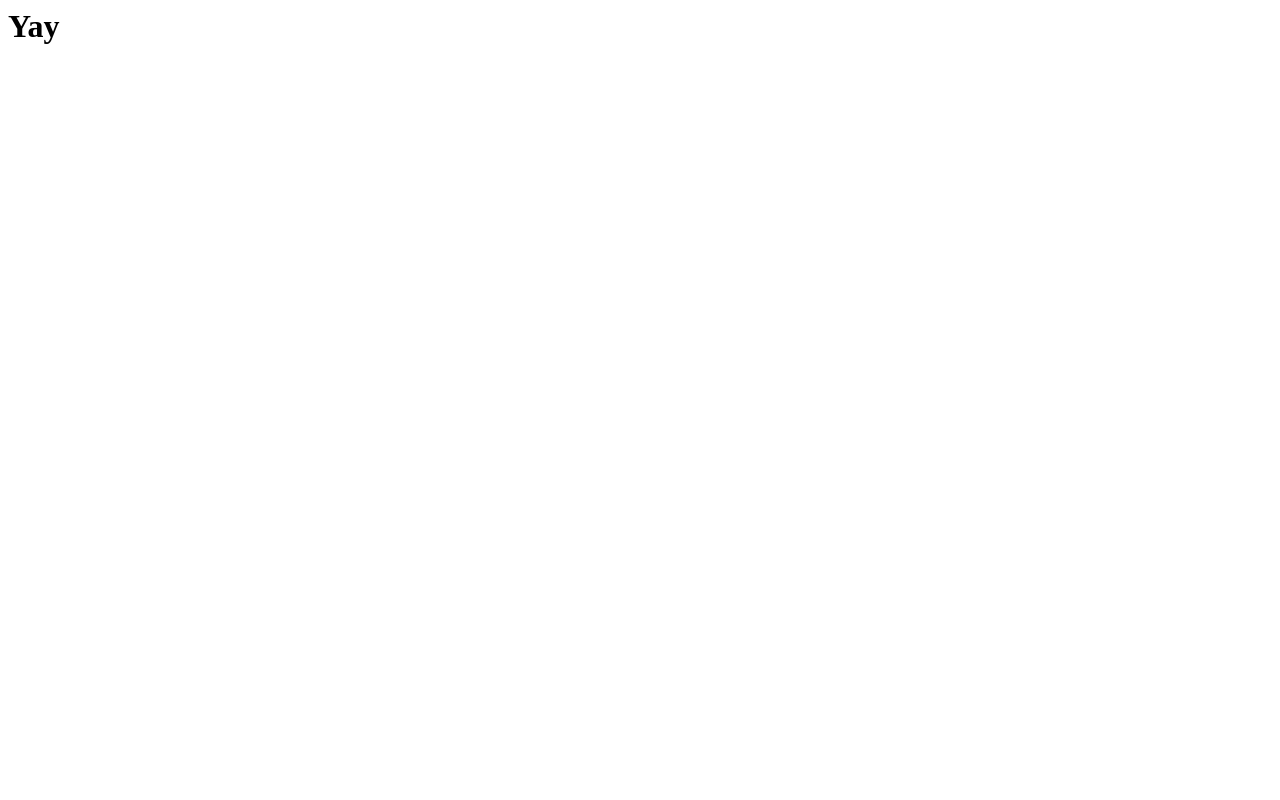
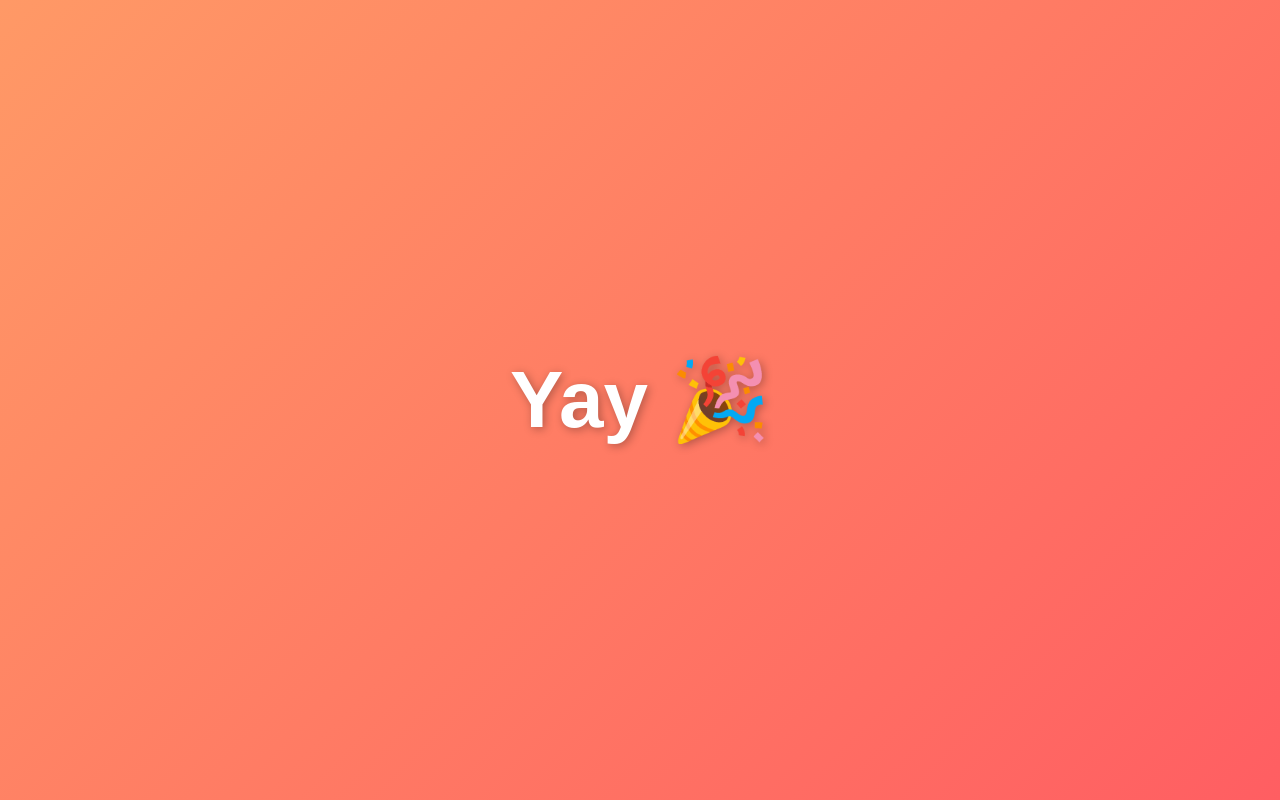
Before and after one commit to Chicken-Go-Crazy/jayabout, a plain HTML site: page index.html in a window 1280 px wide. Drawn offline with Linux system fonts and the light colour scheme.

Commit message:
Update index.html

```diff
--- a/index.html
+++ b/index.html
@@ -1 +1,32 @@
-<h1>Yay</h1>
+<!DOCTYPE html>
+<html lang="en">
+<head>
+  <meta charset="UTF-8">
+  <meta name="viewport" content="width=device-width, initial-scale=1.0">
+  <title>Yay Website</title>
+  <style>
+    body {
+      margin: 0;
+      font-family: Arial, sans-serif;
+      display: flex;
+      justify-content: center;
+      align-items: center;
+      height: 100vh;
+      background: linear-gradient(135deg, #ff9966, #ff5e62);
+      color: #fff;
+    }
+    h1 {
+      font-size: 5rem;
+      text-shadow: 2px 2px 10px rgba(0,0,0,0.3);
+      animation: pop 1s ease forwards;
+    }
+    @keyframes pop {
+      0% { transform: scale(0.5); opacity: 0; }
+      100% { transform: scale(1); opacity: 1; }
+    }
+  </style>
+</head>
+<body>
+  <h1>Yay 🎉</h1>
+</body>
+</html>
```
